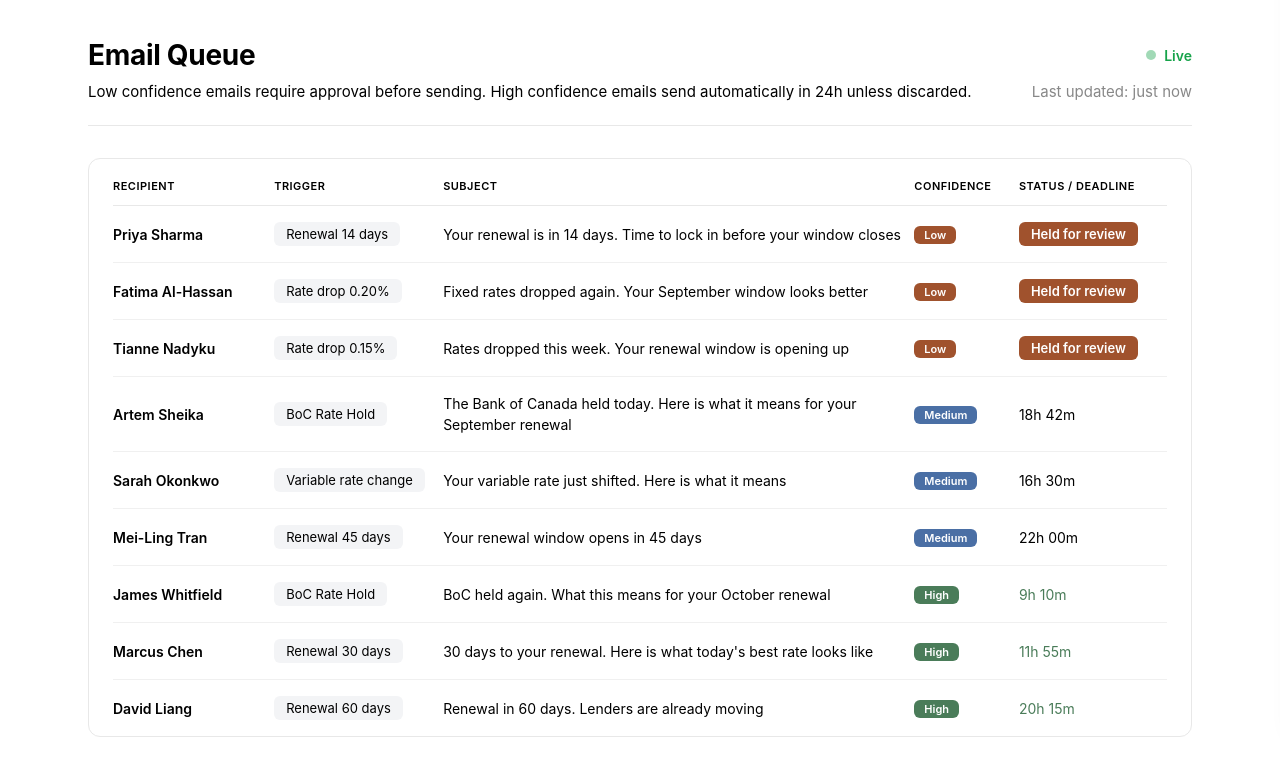
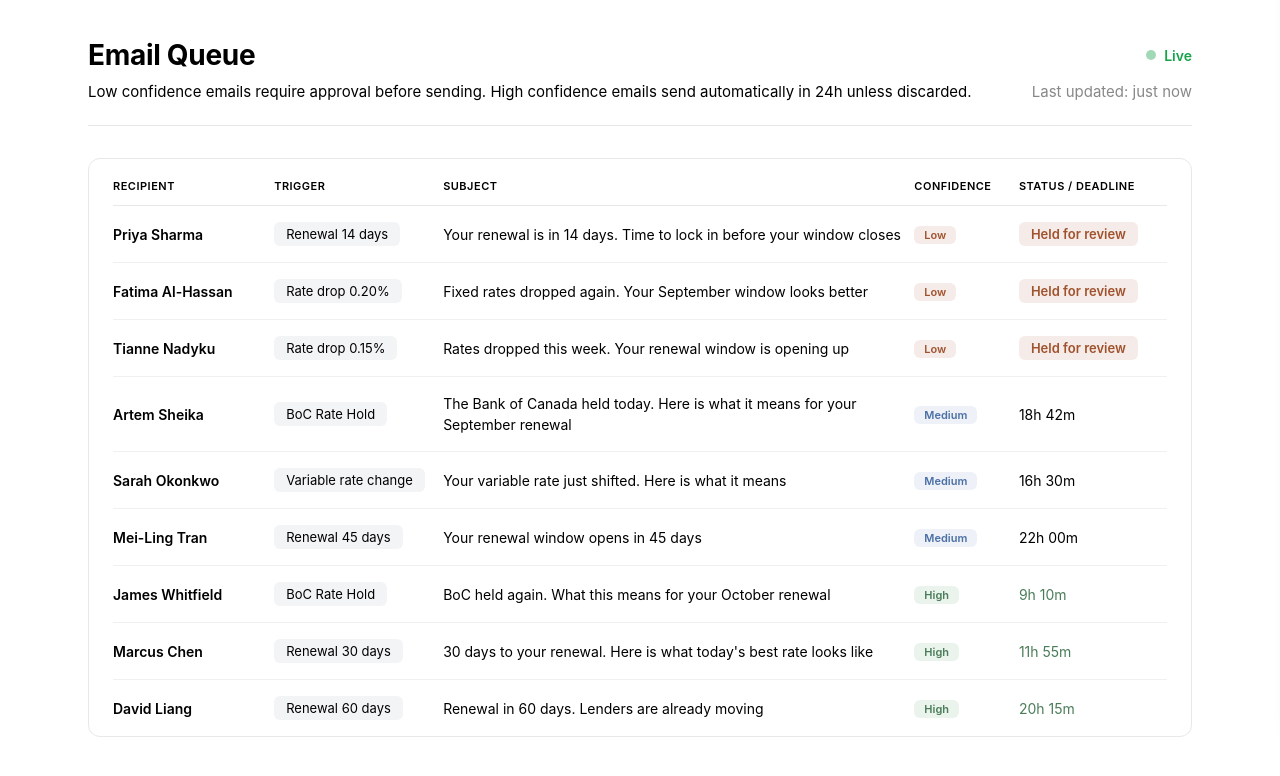
Before and after one commit to tiannepane/rh-pulse, a plain HTML site: page index.html in a window 1280 px wide. Shown: the part 66-842 px from the top of the page. Drawn offline with Linux system fonts and the light colour scheme.

Commit message:
Switch Email Queue pills to light bg + dark text matching Sent Log palette

```diff
--- a/index.html
+++ b/index.html
@@ -171,11 +171,11 @@
     .qt-recipient { font-size: 14px; font-weight: 600; color: #000; white-space: nowrap; padding-right: 24px !important; }
     .qt-subject { font-size: 14px; color: #000; font-weight: 400; max-width: 420px; line-height: 1.5; }
     .qt-pill { display: inline-block; background: #F3F4F6; color: #000; font-size: 13px; font-weight: 400; border-radius: 6px; padding: 4px 12px; white-space: nowrap; }
-    .qt-conf-low { display: inline-block; background: #A0522D; color: #FFFFFF; font-size: 11px; font-weight: 600; border-radius: 6px; padding: 2px 10px; white-space: nowrap; }
-    .qt-conf-medium { display: inline-block; background: #4A6FA5; color: #FFFFFF; font-size: 11px; font-weight: 600; border-radius: 6px; padding: 2px 10px; white-space: nowrap; }
-    .qt-conf-high { display: inline-block; background: #4A7C59; color: #FFFFFF; font-size: 11px; font-weight: 600; border-radius: 6px; padding: 2px 10px; white-space: nowrap; }
+    .qt-conf-low { display: inline-block; background: #F5EBE8; color: #A0522D; font-size: 11px; font-weight: 600; border-radius: 6px; padding: 2px 10px; white-space: nowrap; }
+    .qt-conf-medium { display: inline-block; background: #EEF2F8; color: #4A6FA5; font-size: 11px; font-weight: 600; border-radius: 6px; padding: 2px 10px; white-space: nowrap; }
+    .qt-conf-high { display: inline-block; background: #EBF3ED; color: #4A7C59; font-size: 11px; font-weight: 600; border-radius: 6px; padding: 2px 10px; white-space: nowrap; }
     .qt-expiry { font-size: 14px; font-weight: 400; white-space: nowrap; }
-    .qt-held { display: inline-block; background: #A0522D; color: #FFFFFF; font-size: 13px; font-weight: 600; border-radius: 6px; padding: 4px 12px; white-space: nowrap; width: fit-content; }
+    .qt-held { display: inline-block; background: #F5EBE8; color: #A0522D; font-size: 13px; font-weight: 600; border-radius: 6px; padding: 4px 12px; white-space: nowrap; width: fit-content; }
 
     /* ── EMAIL REVIEW DRAWER ── */
     .drawer-overlay { display: none; position: fixed; inset: 0; background: rgba(0,0,0,0.15); z-index: 999; }
```
